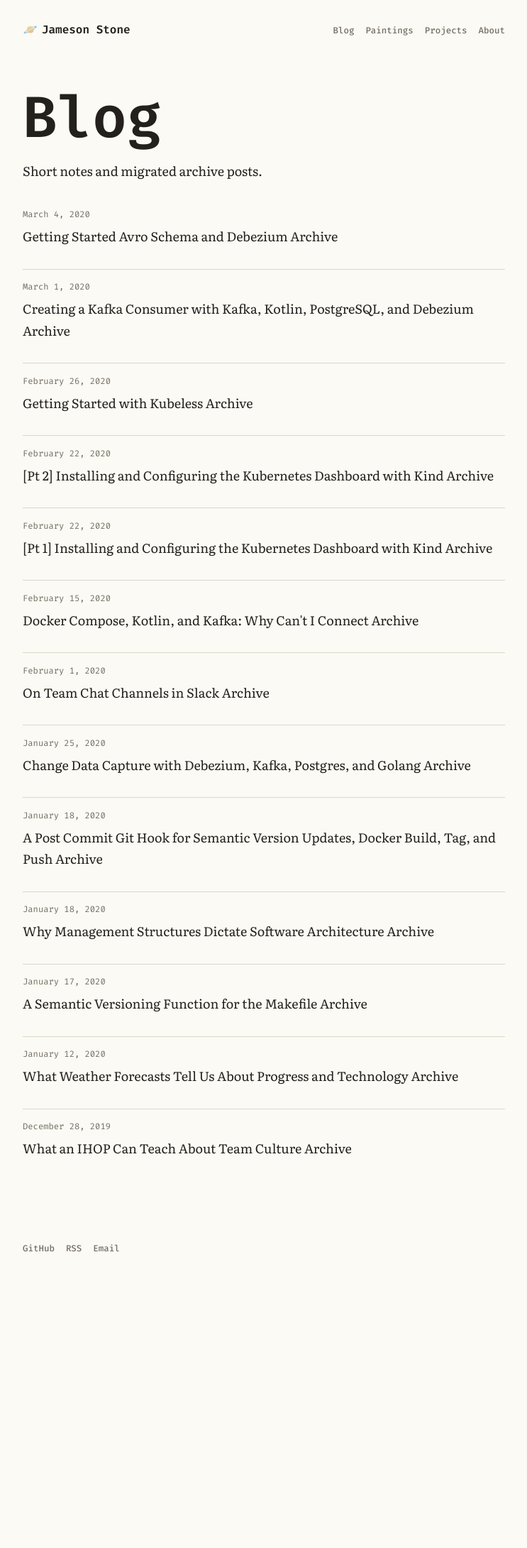
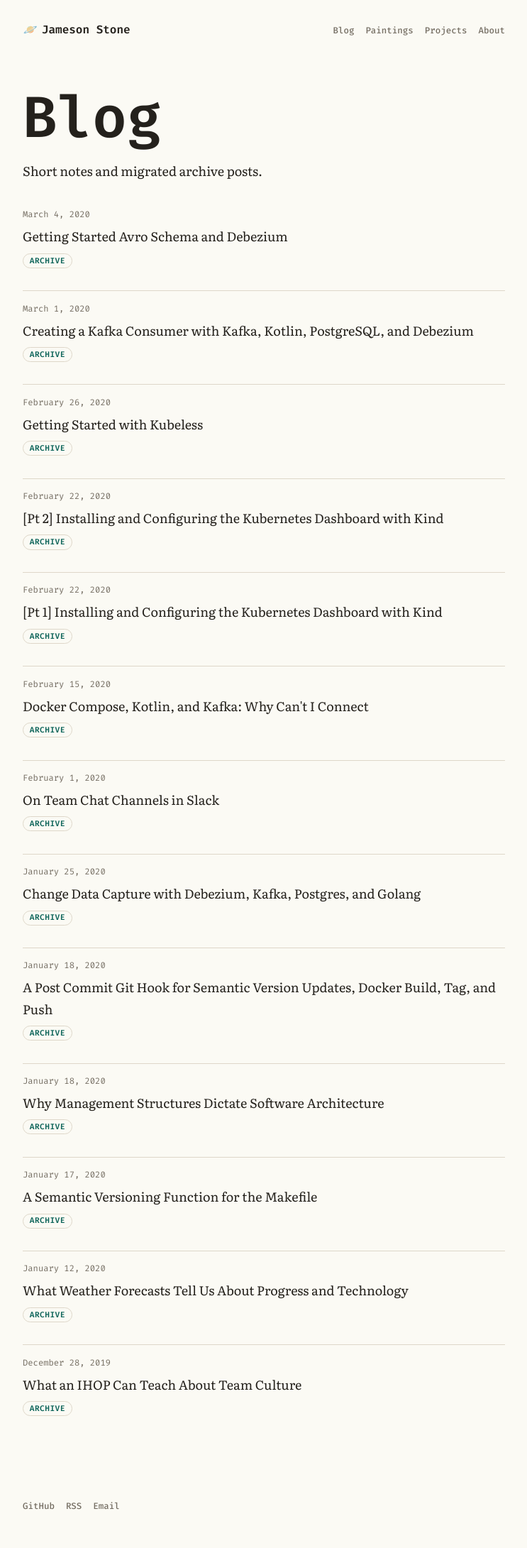
Before and after one commit to jamesonstone/jamesonstone.github.io, a Jekyll site: the page built from blog/index.md, in a window 1280 px wide. Shown: the whole page at 71% size, without its empty margins (268-1011 px from the left). Built offline with Jekyll 4.4.1, drawn with Linux system fonts in a browser that asks for light colours; before the commit the page ends 1818 px from its top, so only the background shows below that.

Commit message:
fix(GH-1): :bug: fix layout of /blogs page

```diff
--- a/assets/css/site.css
+++ b/assets/css/site.css
@@ -244,6 +244,10 @@ blockquote {
   text-decoration-color: transparent;
 }
 
+.post-list__title {
+  display: block;
+}
+
 .post-list a:hover,
 .post-list a:focus {
   color: var(--accent);
@@ -277,6 +281,26 @@ blockquote {
   color: var(--muted);
   font-size: 1rem;
   line-height: 1.58;
+}
+
+.note {
+  display: inline-flex;
+  align-items: center;
+  padding: 0.18rem 0.55rem;
+  border: 1px solid var(--line);
+  border-radius: 999px;
+  background: var(--bg);
+  color: var(--accent);
+  font-family: var(--mono);
+  font-size: 0.7rem;
+  font-weight: 600;
+  letter-spacing: 0.04em;
+  line-height: 1.2;
+  text-transform: uppercase;
+}
+
+.note--archive {
+  margin-top: 0.45rem;
 }
 
 .archive-link {
--- a/blog/index.md
+++ b/blog/index.md
@@ -12,9 +12,9 @@ Short notes and migrated archive posts.
   {% for post in site.posts %}
     <li>
       <time datetime="{{ post.date | date_to_xmlschema }}">{{ post.date | date: "%B %-d, %Y" }}</time>
-      <a href="{{ post.url | relative_url }}">{{ post.title }}</a>
+      <a class="post-list__title" href="{{ post.url | relative_url }}">{{ post.title }}</a>
       {% if post.archive %}
-        <span class="note">Archive</span>
+        <span class="note note--archive">Archive</span>
       {% endif %}
     </li>
   {% endfor %}
```
